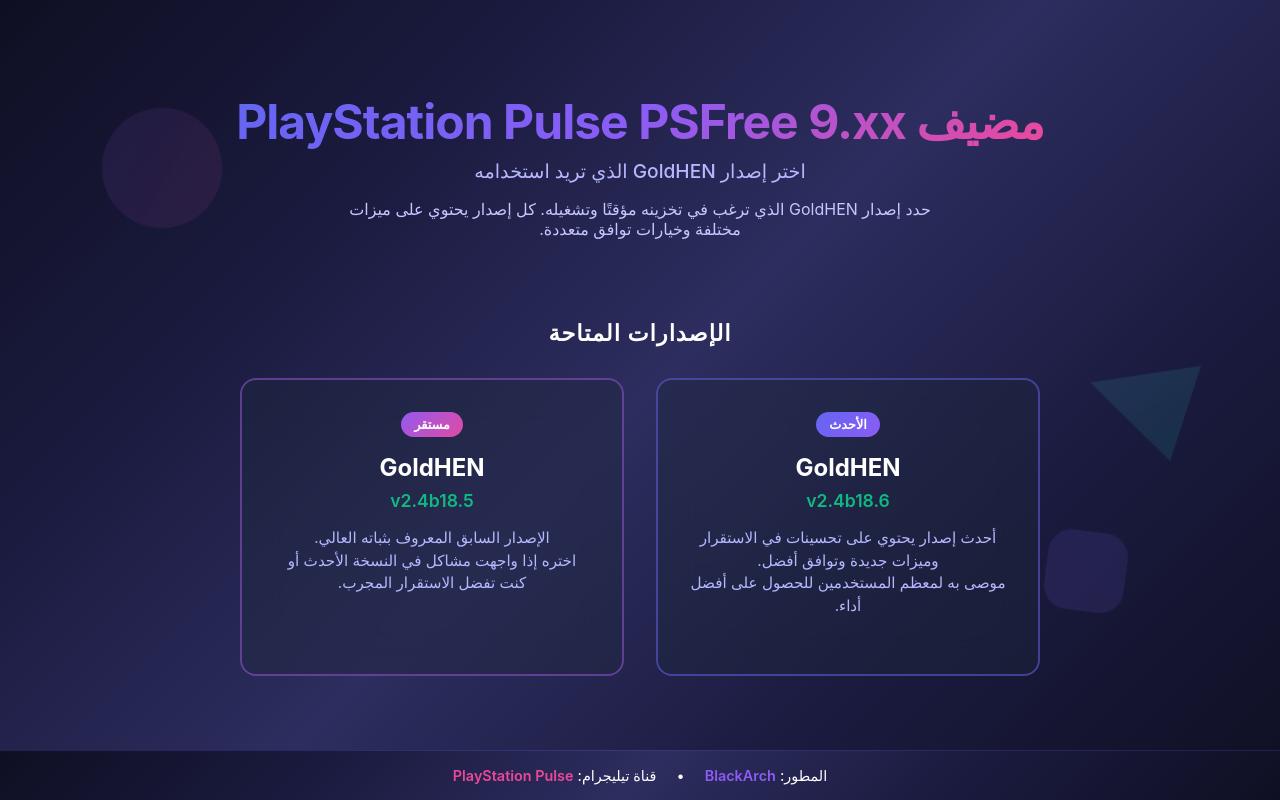
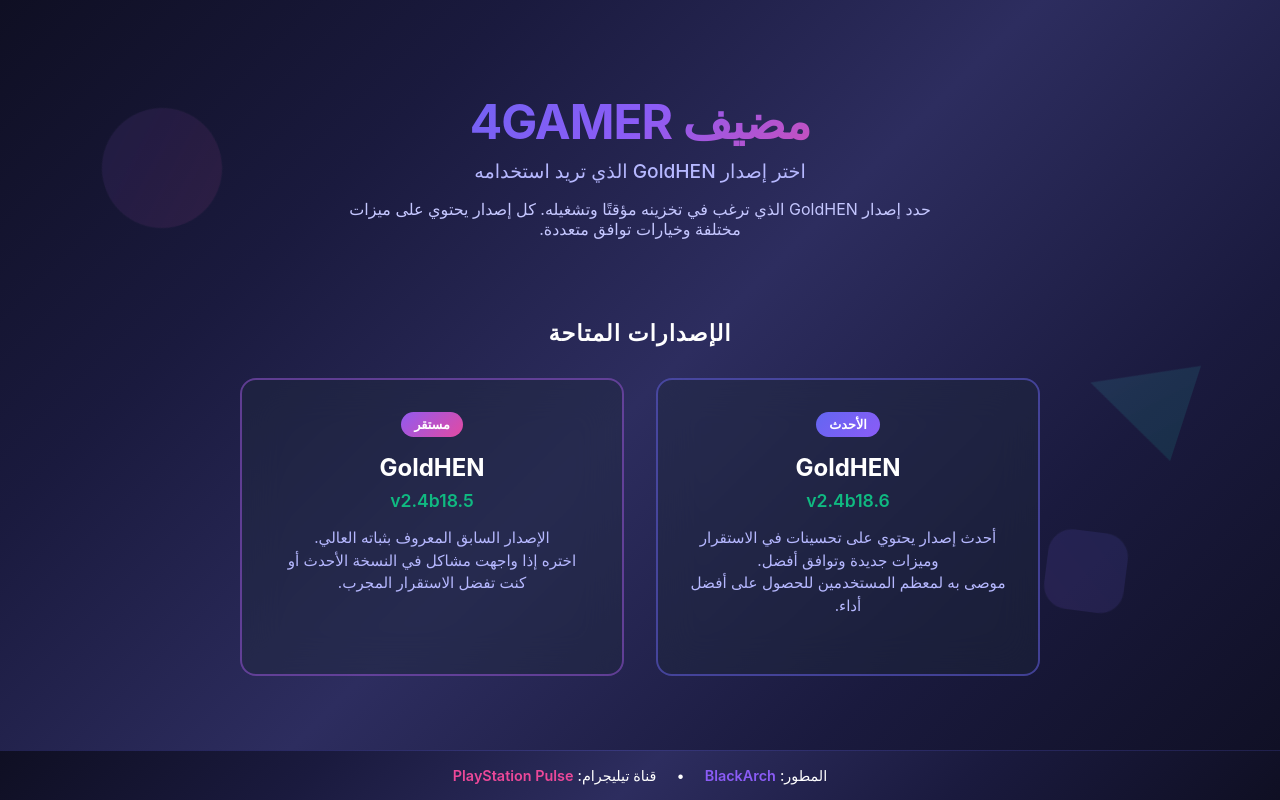
Before and after one commit to u81619/4WG, a plain HTML site: page version-selector.html in a window 1280 px wide. Drawn offline with Linux system fonts and the light colour scheme.

Commit message:
Update version-selector.html

```diff
--- a/version-selector.html
+++ b/version-selector.html
@@ -3,7 +3,7 @@
 <head>
     <meta charset="UTF-8">
     <meta name="viewport" content="width=device-width, initial-scale=1.0">
-    <title>مضيف PlayStation Pulse PSFree 9.xx - اختيار الإصدار</title>
+    <title>مضيف 4GAMER - اختيار الإصدار</title>
     <style>
         * {
             margin: 0;
@@ -271,7 +271,7 @@
 
     <div class="container">
         <div class="header-section">
-            <h1 class="main-title">مضيف PlayStation Pulse PSFree 9.xx</h1>
+            <h1 class="main-title">مضيف 4GAMER</h1>
             <p class="subtitle">اختر إصدار GoldHEN الذي تريد استخدامه</p>
             <p class="description">حدد إصدار GoldHEN الذي ترغب في تخزينه مؤقتًا وتشغيله. كل إصدار يحتوي على ميزات مختلفة وخيارات توافق متعددة.</p>
         </div>
```
